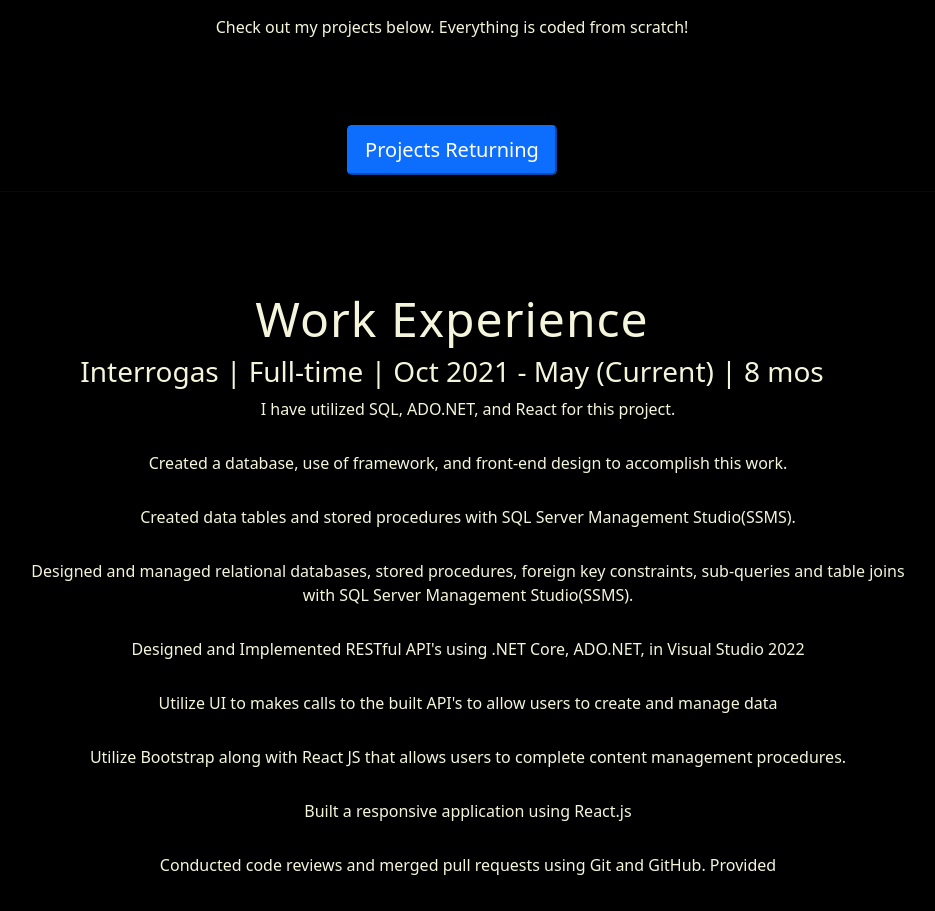
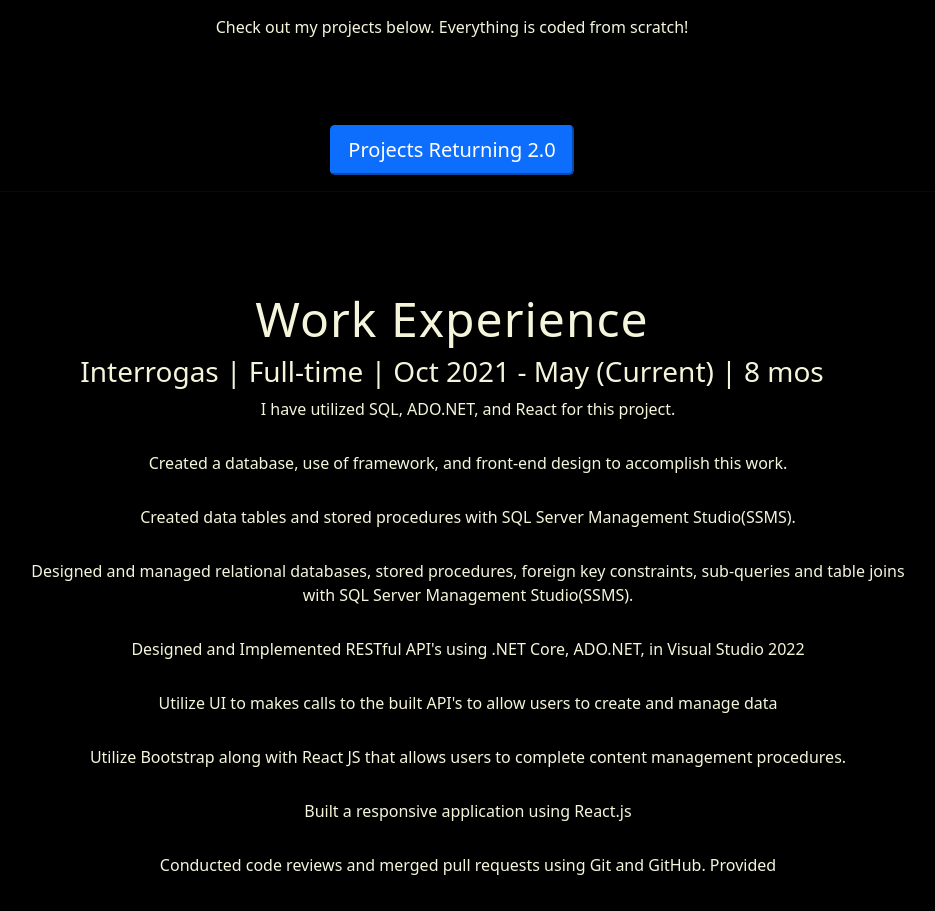
Before and after one commit to vannara43/myprojects, a React (Create React App) app: page / in a window 1280 px wide. Shown: the part 1022-1933 px from the top of the page, without its empty margins (188-1123 px from the left). Built offline with nearby package versions, Linux system fonts and the light colour scheme.

Commit message:
updated test

```diff
--- a/src/App.js
+++ b/src/App.js
@@ -44,7 +44,7 @@ function App() {
           /> */}
           <a href="/myprojects/" className="text-light">
             <button className="btn-lg btn-primary mx-3">
-              Projects Returning
+              Projects Returning 2.0
             </button>
           </a>
         </div>
```
